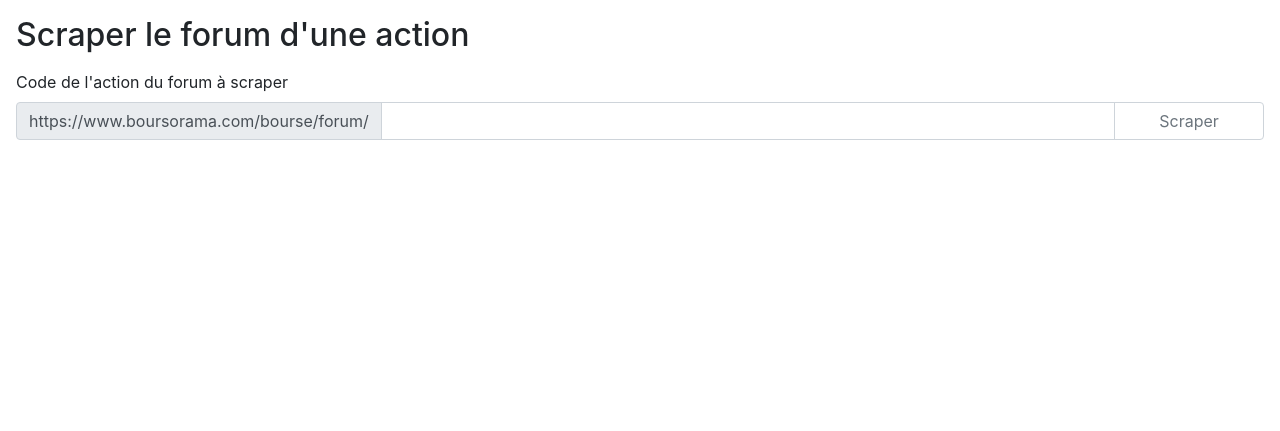
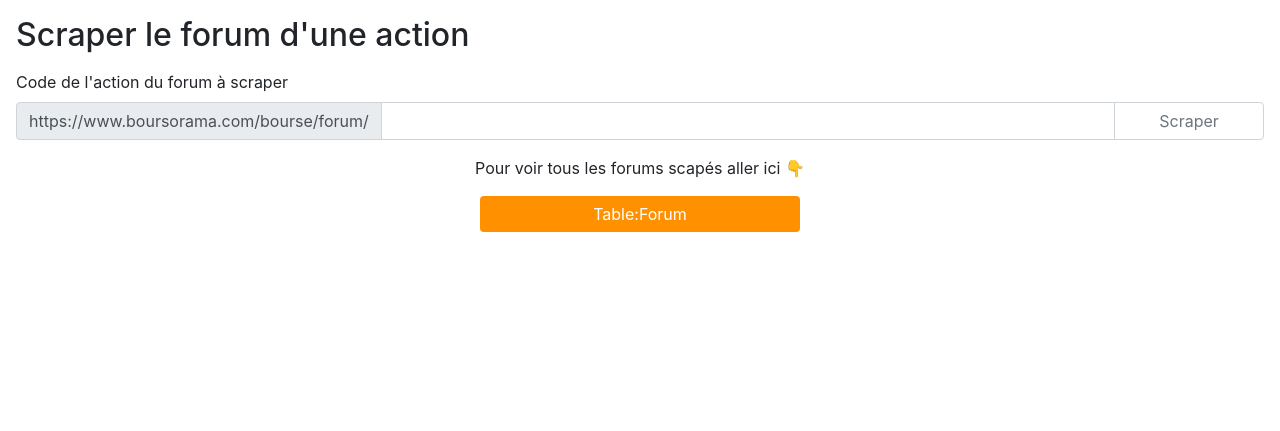
Before and after one commit to lege0053/projet-web-scraping, a PHP site: page /front/forum in a window 1280 px wide. Shown: the part 78-509 px from the top of the page. Run offline with PHP 8.4, Linux system fonts and the light colour scheme.

Commit message:
feat : finition 🍻

```diff
--- a/front/forum.php
+++ b/front/forum.php
@@ -30,6 +30,11 @@ $webpage->appendContent(<<<HTML
             </div>
         </form>
         <div id="resultContainer"></div>
+
+        <div class="dash">
+            <p>Pour voir tous les forums scapés aller ici &#x1F447;</p>
+            <a class="btn btn-primary" href="TableForum.php" role="button">Table:Forum</a>
+        </div>
     </div>
 HTML);
 
```
